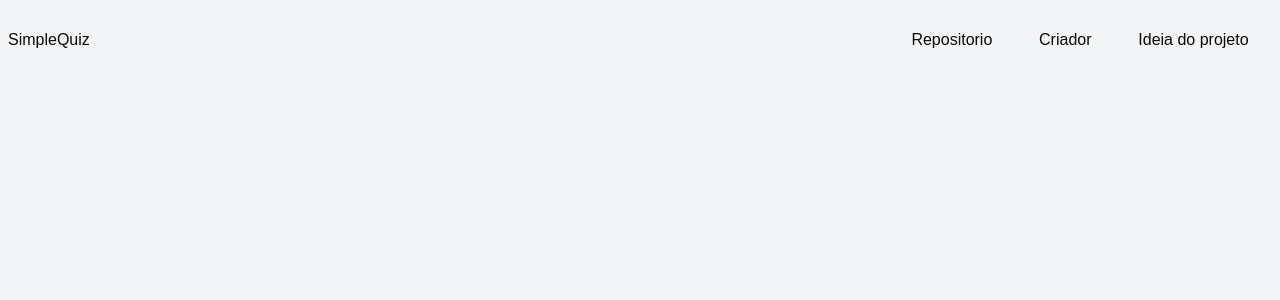
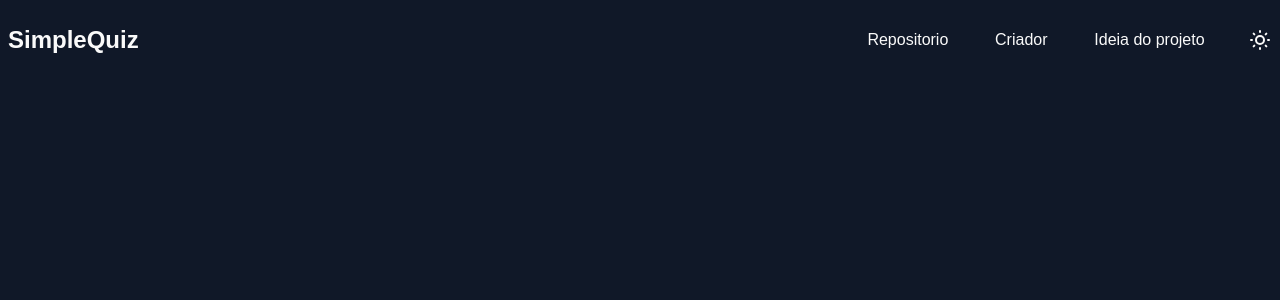
Before and after one commit to Jose-GuilhermeG/simpleQuiz, a React (Vite) app in the folder app/: page / in a window 1280 px wide. Shown: the top 300 px of the page. Built offline with nearby package versions, Linux system fonts and the light colour scheme.

Commit message:
refactor: ajustando a responsividade e os links

```diff
--- a/app/src/components/theme-provider.tsx
+++ b/app/src/components/theme-provider.tsx
@@ -79,7 +79,7 @@ function isEditableTarget(target: EventTarget | null) {
 
 export function ThemeProvider({
   children,
-  defaultTheme = "system",
+  defaultTheme = "dark",
   storageKey = "theme",
   disableTransitionOnChange = true,
   ...props
--- a/app/src/layout/Header.tsx
+++ b/app/src/layout/Header.tsx
@@ -6,6 +6,7 @@ import { Link } from "react-router-dom";
 export interface HeaderLinks{
     title : string;
     url? : string;
+    oppenNewPage? : boolean
 }
 
 interface HeaderProps{
@@ -13,13 +14,13 @@ interface HeaderProps{
     className? : string
 }
 
-export default function Header({links , className} : HeaderProps){
+export default function Header({links , className = ""} : HeaderProps){
     const BASE_URL = import.meta.env.BASE_URL
 
     return (
         <header className={`${className} h-[10vh] w-full flex justify-between items-center px-2`}>
             <Link to={BASE_URL} className="h-full flex items-center">
-                <h1 className="hidden sm:block">
+                <h1 className="hidden sm:block text-2xl font-black ">
                         SimpleQuiz
                 </h1>
                 <HomeIcon className="block sm:hidden mx-2"/>
@@ -28,8 +29,8 @@ export default function Header({links , className} : HeaderProps){
                 <nav className="min-w-sm">
                     <ul className="w-full h-full flex justify-around">
                         {links.map((element,index)=>(
-                            <li key={index} className="hover:border-b border-foreground p-1 transition-all">
-                                <Link to={element.url || BASE_URL}>
+                            <li key={index} className="hover:border-b border-foreground p-1 transition-all max-sm:text-[15px]">
+                                <Link to={element.url || BASE_URL} {...{target : element.oppenNewPage ? "_blank" : "_self"}}>
                                 {element.title}
                                 </Link>
                             </li>
--- a/app/src/pages/BasePage.tsx
+++ b/app/src/pages/BasePage.tsx
@@ -5,13 +5,18 @@ export default function BasePage(){
     const links : Array<HeaderLinks> = [
     {
       title : "Repositorio",
-      url : "https://github.com/Jose-GuilhermeG/simpleQuiz/"
+      url : "https://github.com/Jose-GuilhermeG/simpleQuiz/",
+      oppenNewPage : true
     },
     {
       title : "Criador",
+      url : "https://github.com/Jose-GuilhermeG/",
+      oppenNewPage : true
     },
     {
       title : "Ideia do projeto",
+      url : "https://roadmap.sh/frontend/projects?difficulty=intermediate",
+      oppenNewPage : true
     },
   ]
   return (
--- a/app/src/pages/Home.tsx
+++ b/app/src/pages/Home.tsx
@@ -11,14 +11,14 @@ export default function Home() {
 
   return (
       <section className="min-w-lg p-2 h-fit lg:mt-[10%] mt-[30%]">
-            <h1 className="text-foreground font-black lg:text-4xl text-3xl flex items-center justify-center gap-5">
+            <h1 className="text-foreground font-black lg:text-4xl text-3xl flex items-center justify-center gap-5 max-[450px]:text-2xl max-[450px]:flex-col-reverse">
               Bem vindo ao simpleQuiz
-              <CircleQuestionMark className="w-10 h-10"/>
+              <CircleQuestionMark className="w-10 h-10 max-[400px]:h-7"/>
             </h1>
-        <p className="text-foreground font-light lg:text-2xl text-wrap text-xl text-center my-2 w-4/5 text-certer m-auto">
-            Teste suas conhecimentos gerais sobre assuntos comuns
+        <p className="text-foreground font-light lg:text-2xl text-wrap text-xl text-center my-2 w-4/5 text-certer m-auto max-[450px]:text-[15px]">
+            Teste seus conhecimentos gerais sobre assuntos comuns
         </p>
-          <div className="w-full flex sm:flex-row flex-col items-center justify-around gap-5 my-5">
+          <div className="w-full flex sm:flex-row flex-col-reverse items-center justify-around gap-5 my-5">
             <Button variant="outline" className="border border-foreground cursor-pointer lg:px-2 rounded-[10px] w-2/5 py-7">
               Sobre <ArrowRight/>
             </Button>
```
